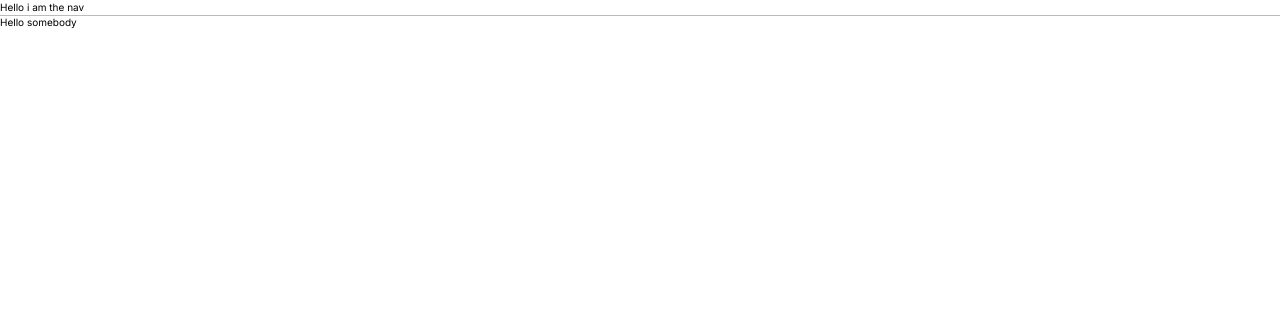
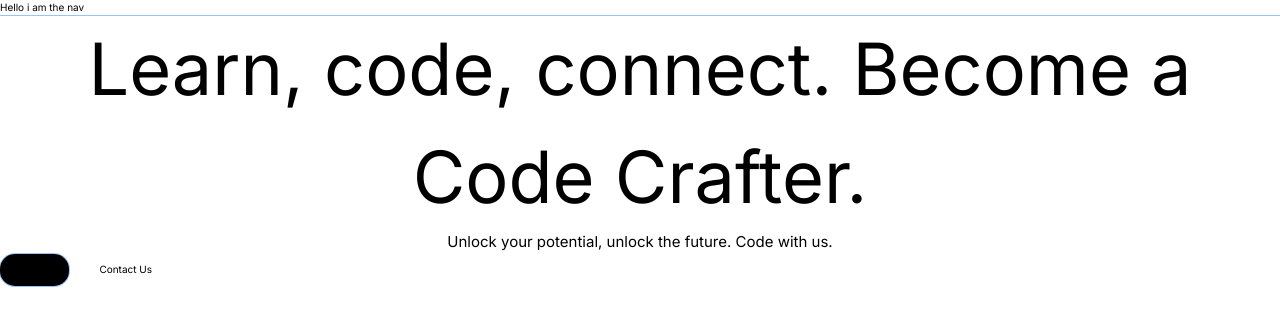
Before and after one commit to Henry-Edet/code-crafters, a React (Create React App) app: page / in a window 1280 px wide. Shown: the top 326 px of the page. Built offline with nearby package versions, Linux system fonts and the light colour scheme.

Commit message:
css variables setup

```diff
--- a/src/App.js
+++ b/src/App.js
@@ -2,7 +2,7 @@ import * as Components from "./components/index";
 
 function App() {
   return (
-    <div className="App">
+    <div className=" max-w-[] ">
       <Components.Header />
       <Components.Hero />
     </div>
--- a/src/components/Hero.jsx
+++ b/src/components/Hero.jsx
@@ -1,5 +1,20 @@
 function Hero() {
-  return <section className="">Hello somebody</section>;
+  return (
+    <section className=" text-center">
+      <h1 className=" generalPadding  ">
+        Learn, code, connect. Become a Code Crafter.
+      </h1>
+      <p className=" text-[1.5rem]">
+        Unlock your potential, unlock the future. Code with us.
+      </p>
+      <div className=" flex gap-[3rem] w-full ">
+        <button className=" text-[1.5rem] ring-1 px-[1rem] py-[.5rem] rounded-3xl bg-black">
+          Signup
+        </button>
+        <button>Contact Us</button>
+      </div>
+    </section>
+  );
 }
 
 export default Hero;
--- a/src/index.css
+++ b/src/index.css
@@ -2,9 +2,28 @@
 @import "tailwindcss/components";
 @import "tailwindcss/utilities";
 
+:root {
+  --blue: "#0077CC";
+  --lightBlue: "#3867B3"
+  --black: "#1B152B";
+}
+
 html {
   font-family: "Inter", sans-serif;
   font-size: 62.5%;
+  max-width: 150rem;
+  margin-left: auto;
+  margin-right: auto;
+  overflow-x: hidden;
+}
+
+@layer components {
+  h1 {
+    @apply text-[3rem] mobile:text-[4.8rem] lg:text-[7.2rem];
+  }
+  .generalPadding {
+    @apply px-[2rem] mobile:px-[5rem];
+  }
 }
 
 /* // responsiveness // */
--- a/tailwind.config.js
+++ b/tailwind.config.js
@@ -2,7 +2,11 @@
 module.exports = {
   content: ["./index.html", "./src/**/*.{js,jsx,ts,tsx}"],
   theme: {
-    extend: {},
+    extend: {
+      screens: {
+        mobile: "431px",
+      },
+    },
   },
   plugins: [],
 };
```
